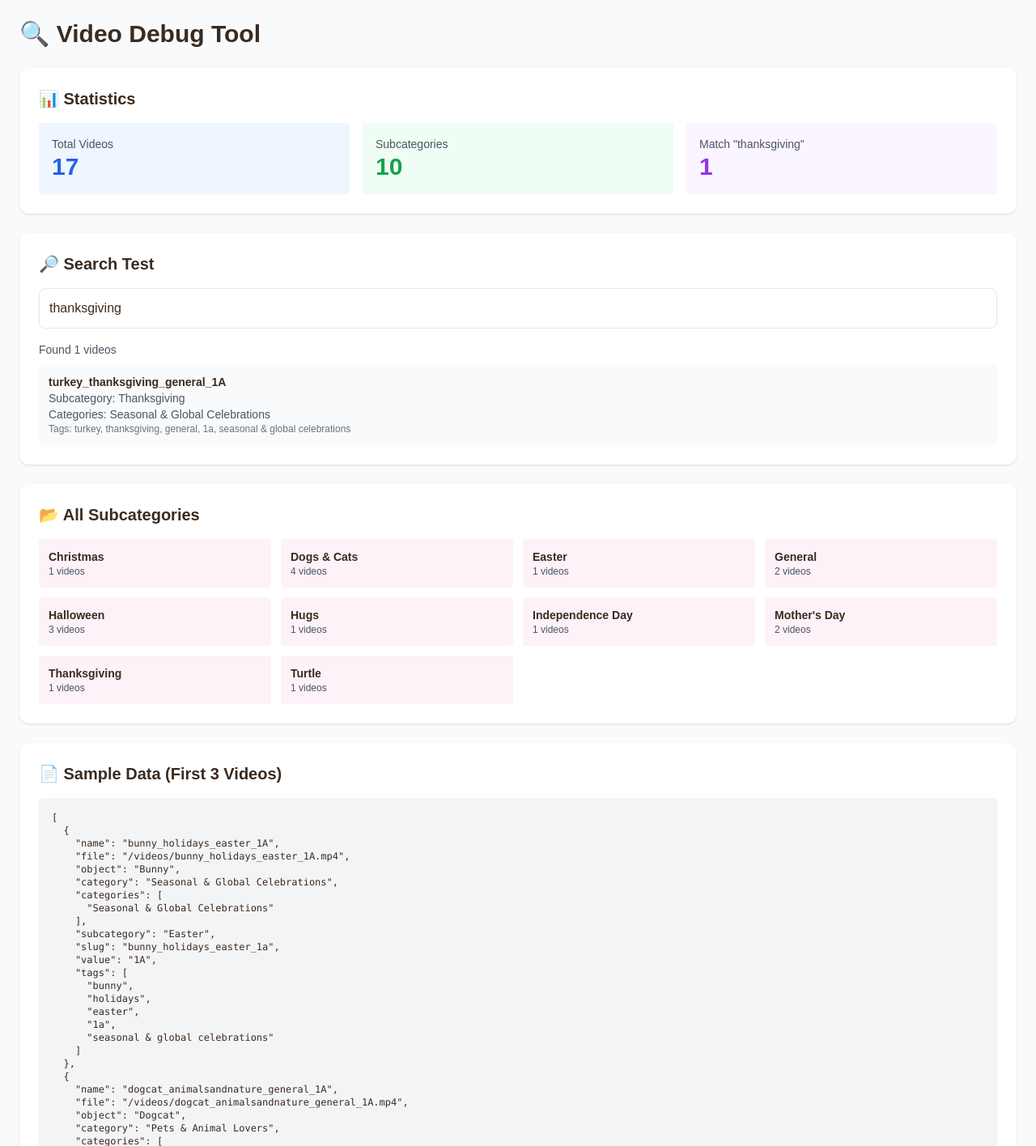
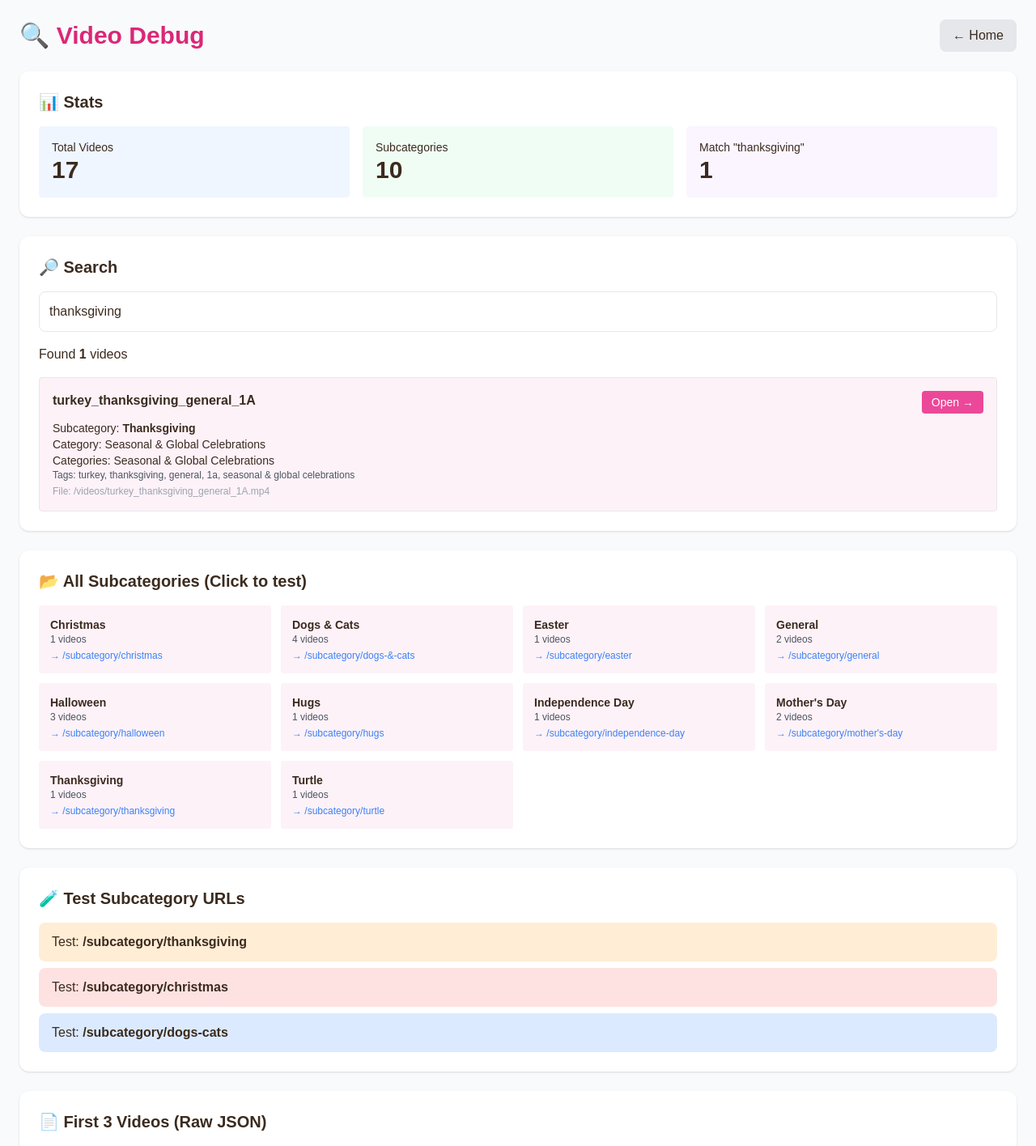
Before and after one commit to everwishhq-commits/EverWish, a Next.js app: page /debug in a window 1280 px wide. Shown: the top 1416 px of the page at 81% size. Built offline with nearby package versions, Linux system fonts and the light colour scheme.

Commit message:
Update page.js

```diff
--- a/app/debug/page.js
+++ b/app/debug/page.js
@@ -1,18 +1,24 @@
 "use client";
 import { useEffect, useState } from "react";
+import { useRouter } from "next/navigation";
 
 export default function DebugVideosPage() {
+  const router = useRouter();
   const [videos, setVideos] = useState([]);
   const [searchTerm, setSearchTerm] = useState("thanksgiving");
+  const [loading, setLoading] = useState(true);
 
   useEffect(() => {
     async function load() {
       try {
         const res = await fetch("/api/videos", { cache: "no-store" });
         const data = await res.json();
+        console.log("📦 Data from API:", data);
         setVideos(data.videos || []);
       } catch (err) {
-        console.error("Error:", err);
+        console.error("❌ Error:", err);
+      } finally {
+        setLoading(false);
       }
     }
     load();
@@ -31,7 +37,6 @@ export default function DebugVideosPage() {
     return searchable.includes(searchTerm.toLowerCase());
   });
 
-  // Agrupar por subcategoría
   const bySubcategory = {};
   videos.forEach(v => {
     const sub = v.subcategory || "Unknown";
@@ -39,32 +44,52 @@ export default function DebugVideosPage() {
     bySubcategory[sub].push(v);
   });
 
+  const testSubcategoryPage = (subcategory) => {
+    const slug = subcategory.toLowerCase().replace(/\s+/g, "-");
+    console.log(`🔗 Testing navigation to: /subcategory/${slug}`);
+    router.push(`/subcategory/${slug}`);
+  };
+
+  if (loading) {
+    return (
+      <div className="flex items-center justify-center min-h-screen">
+        <p className="text-xl">Loading...</p>
+      </div>
+    );
+  }
+
   return (
     <div className="p-6 bg-gray-50 min-h-screen">
-      <h1 className="text-3xl font-bold mb-6">🔍 Video Debug Tool</h1>
+      <div className="flex justify-between items-center mb-6">
+        <h1 className="text-3xl font-bold text-pink-600">🔍 Video Debug</h1>
+        <button
+          onClick={() => router.push("/")}
+          className="px-4 py-2 bg-gray-200 rounded-lg hover:bg-gray-300"
+        >
+          ← Home
+        </button>
+      </div>
 
-      {/* Stats */}
       <div className="bg-white rounded-xl p-6 mb-6 shadow">
-        <h2 className="text-xl font-semibold mb-4">📊 Statistics</h2>
+        <h2 className="text-xl font-semibold mb-4">📊 Stats</h2>
         <div className="grid grid-cols-3 gap-4">
           <div className="bg-blue-50 p-4 rounded">
-            <p className="text-sm text-gray-600">Total Videos</p>
-            <p className="text-3xl font-bold text-blue-600">{videos.length}</p>
+            <p className="text-sm">Total Videos</p>
+            <p className="text-3xl font-bold">{videos.length}</p>
           </div>
           <div className="bg-green-50 p-4 rounded">
-            <p className="text-sm text-gray-600">Subcategories</p>
-            <p className="text-3xl font-bold text-green-600">{Object.keys(bySubcategory).length}</p>
+            <p className="text-sm">Subcategories</p>
+            <p className="text-3xl font-bold">{Object.keys(bySubcategory).length}</p>
           </div>
           <div className="bg-purple-50 p-4 rounded">
-            <p className="text-sm text-gray-600">Match "{searchTerm}"</p>
-            <p className="text-3xl font-bold text-purple-600">{filtered.length}</p>
+            <p className="text-sm">Match "{searchTerm}"</p>
+            <p className="text-3xl font-bold">{filtered.length}</p>
           </div>
         </div>
       </div>
 
-      {/* Search */}
       <div className="bg-white rounded-xl p-6 mb-6 shadow">
-        <h2 className="text-xl font-semibold mb-4">🔎 Search Test</h2>
+        <h2 className="text-xl font-semibold mb-4">🔎 Search</h2>
         <input
           type="text"
           value={searchTerm}
@@ -72,44 +97,87 @@ export default function DebugVideosPage() {
           placeholder="Search..."
           className="w-full border rounded-lg p-3 mb-4"
         />
-        <p className="text-sm text-gray-600 mb-2">Found {filtered.length} videos</p>
+        <p className="mb-4">Found <strong>{filtered.length}</strong> videos</p>
 
-        {filtered.length > 0 && (
-          <div className="space-y-2 max-h-96 overflow-y-auto">
+        {filtered.length > 0 ? (
+          <div className="space-y-3 max-h-96 overflow-y-auto">
             {filtered.map((v, i) => (
-              <div key={i} className="bg-gray-50 p-3 rounded text-sm">
-                <p className="font-bold">{v.name}</p>
-                <p className="text-gray-600">Subcategory: {v.subcategory}</p>
-                <p className="text-gray-600">Categories: {v.categories?.join(", ")}</p>
-                <p className="text-gray-500 text-xs">Tags: {v.tags?.slice(0, 5).join(", ")}</p>
+              <div key={i} className="bg-pink-50 p-4 rounded border">
+                <div className="flex justify-between items-start mb-2">
+                  <p className="font-bold">{v.name}</p>
+                  <button
+                    onClick={() => router.push(`/edit/${v.name}`)}
+                    className="px-3 py-1 bg-pink-500 text-white text-sm rounded hover:bg-pink-600"
+                  >
+                    Open →
+                  </button>
+                </div>
+                <p className="text-sm">Subcategory: <strong>{v.subcategory}</strong></p>
+                <p className="text-sm">Category: {v.category}</p>
+                <p className="text-sm">Categories: {v.categories?.join(", ")}</p>
+                <p className="text-xs text-gray-600">Tags: {v.tags?.slice(0, 8).join(", ")}</p>
+                <p className="text-xs text-gray-400 mt-1">File: {v.file}</p>
               </div>
             ))}
+          </div>
+        ) : (
+          <div className="bg-yellow-50 p-4 rounded">
+            <p>⚠️ No videos found for "{searchTerm}"</p>
           </div>
         )}
       </div>
 
-      {/* All Subcategories */}
-      <div className="bg-white rounded-xl p-6 shadow">
-        <h2 className="text-xl font-semibold mb-4">📂 All Subcategories</h2>
-        <div className="grid grid-cols-2 md:grid-cols-3 lg:grid-cols-4 gap-3">
+      <div className="bg-white rounded-xl p-6 mb-6 shadow">
+        <h2 className="text-xl font-semibold mb-4">📂 All Subcategories (Click to test)</h2>
+        <div className="grid grid-cols-2 md:grid-cols-4 gap-3">
           {Object.entries(bySubcategory)
             .sort(([a], [b]) => a.localeCompare(b))
             .map(([sub, vids]) => (
-              <div key={sub} className="bg-pink-50 p-3 rounded">
+              <div
+                key={sub}
+                className="bg-pink-50 p-3 rounded cursor-pointer hover:bg-pink-100 border-2 border-transparent hover:border-pink-300 transition-all"
+                onClick={() => testSubcategoryPage(sub)}
+              >
                 <p className="font-semibold text-sm">{sub}</p>
                 <p className="text-xs text-gray-600">{vids.length} videos</p>
+                <p className="text-xs text-blue-500 mt-1">
+                  → /subcategory/{sub.toLowerCase().replace(/\s+/g, "-")}
+                </p>
               </div>
             ))}
         </div>
       </div>
 
-      {/* Raw JSON (first 3 videos) */}
-      <div className="bg-white rounded-xl p-6 mt-6 shadow">
-        <h2 className="text-xl font-semibold mb-4">📄 Sample Data (First 3 Videos)</h2>
+      <div className="bg-white rounded-xl p-6 mb-6 shadow">
+        <h2 className="text-xl font-semibold mb-4">🧪 Test Subcategory URLs</h2>
+        <div className="space-y-2">
+          <button
+            onClick={() => router.push("/subcategory/thanksgiving")}
+            className="w-full px-4 py-3 bg-orange-100 hover:bg-orange-200 rounded-lg text-left"
+          >
+            Test: <strong>/subcategory/thanksgiving</strong>
+          </button>
+          <button
+            onClick={() => router.push("/subcategory/christmas")}
+            className="w-full px-4 py-3 bg-red-100 hover:bg-red-200 rounded-lg text-left"
+          >
+            Test: <strong>/subcategory/christmas</strong>
+          </button>
+          <button
+            onClick={() => router.push("/subcategory/dogs-cats")}
+            className="w-full px-4 py-3 bg-blue-100 hover:bg-blue-200 rounded-lg text-left"
+          >
+            Test: <strong>/subcategory/dogs-cats</strong>
+          </button>
+        </div>
+      </div>
+
+      <div className="bg-white rounded-xl p-6 shadow">
+        <h2 className="text-xl font-semibold mb-4">📄 First 3 Videos (Raw JSON)</h2>
         <pre className="bg-gray-100 p-4 rounded text-xs overflow-x-auto">
           {JSON.stringify(videos.slice(0, 3), null, 2)}
         </pre>
       </div>
     </div>
   );
-}
+      }
```
